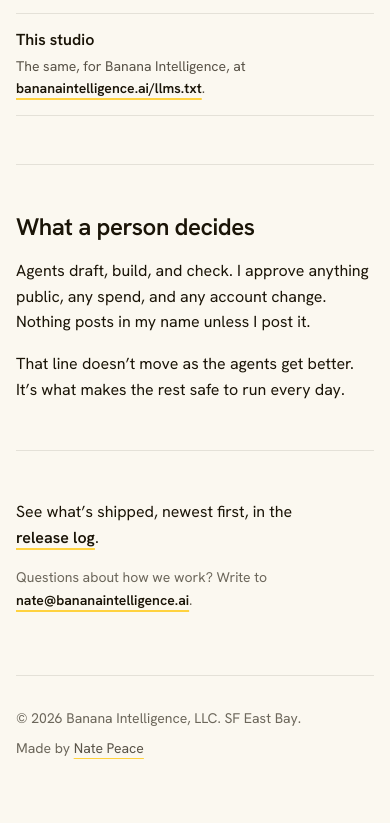
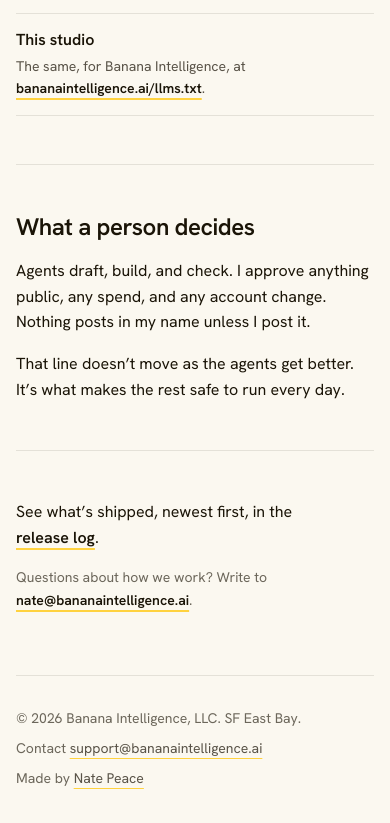
Before and after one commit to banana-intelligence-dot-ai/bananaintelligence.ai, a plain HTML site: page how-we-build/index.html in a window 390 px wide. Shown: the part 3445-4268 px from the top of the page. Drawn offline with Linux system fonts and the light colour scheme; a script that the page names is missing.

Commit message:
Footer: show support@bananaintelligence.ai on every page
Outside listings need a public contact shown on the live site. Add it to the
footer of the home page, How we build, What we make, Releases and the seven
product pages, styled like the footer text, with a 46 px tap height on phones.

Co-Authored-By: Claude Fable 5.2 <noreply@anthropic.com>

```diff
--- a/how-we-build/index.html
+++ b/how-we-build/index.html
@@ -425,6 +425,7 @@
 
     <footer>
       <span>© 2026 Banana Intelligence, LLC. SF East Bay.</span>
+      <span>Contact <a href="mailto:support@bananaintelligence.ai">support@bananaintelligence.ai</a></span>
       <span>Made by <a href="https://natepeace.com" target="_blank" rel="noopener">Nate Peace<span class="sr"> (opens in a new tab)</span></a></span>
     </footer>
   </div>
```
Also changed, not shown: index.html (+1 -0 lines), releases/index.html (+1 -0 lines), what-we-make/artifact-news/index.html (+1 -0 lines), what-we-make/daystart/index.html (+1 -0 lines), what-we-make/index.html (+1 -0 lines), what-we-make/louie/index.html (+1 -0 lines), what-we-make/my-happenings/index.html (+1 -0 lines), what-we-make/plain-ballot/index.html (+1 -0 lines), what-we-make/politicians-by-jev/index.html (+1 -0 lines), what-we-make/spooky-particles/index.html (+1 -0 lines).
